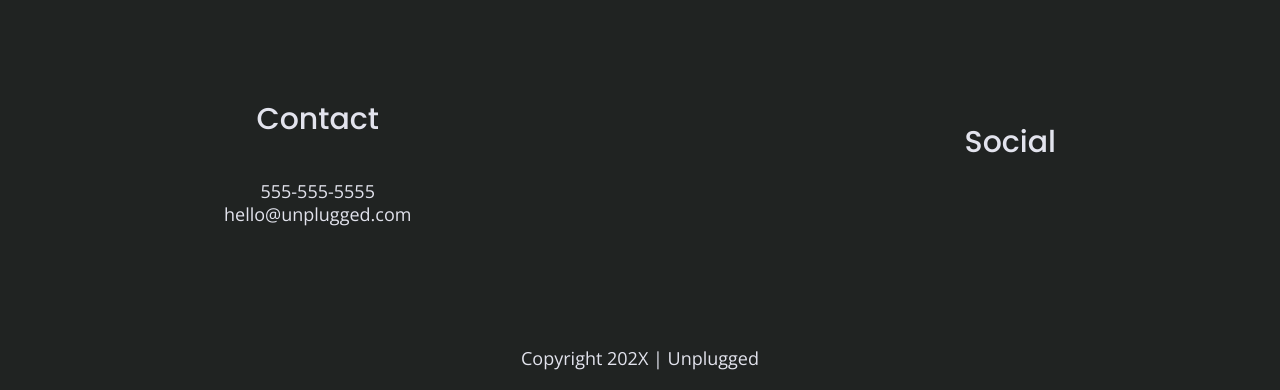
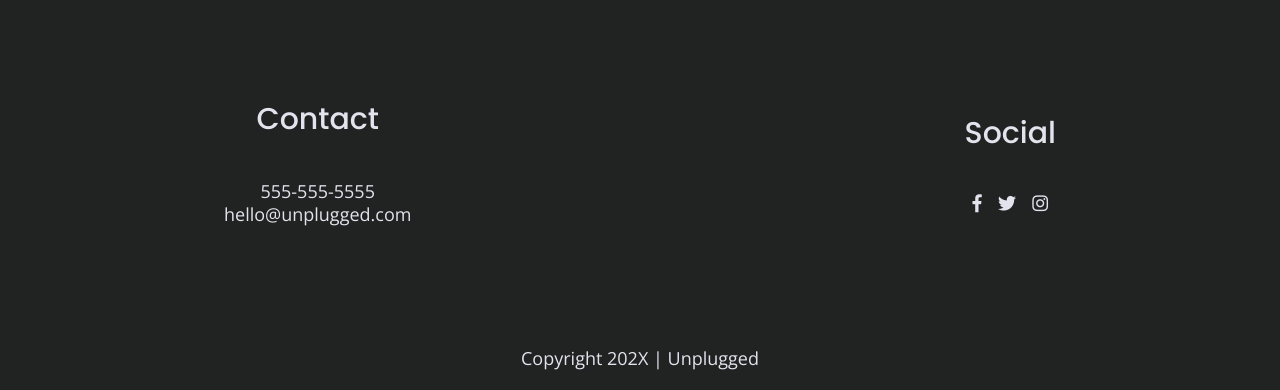
Before and after one commit to Sideris452/unplugged, a website: page about/index.html in a window 1280 px wide. Shown: the part 2113-2503 px from the top of the page. Drawn offline with nearby package versions, Linux system fonts and the light colour scheme.

Commit message:
added social media icon fonts

```diff
--- a/about/index.html
+++ b/about/index.html
@@ -116,9 +116,9 @@
         <div class="social">
           <h4>Social</h4>
             <div class="social-icons">
-              <p> <a href="https://www.facebook.com/Skillcrush/" target="_blank"></a> </p>
-              <p> <a href="https://twitter.com/Skillcrush" target="_blank"></a> </p>
-              <p> <a href="https://www.instagram.com/skillcrush/" target="_blank"></a></p>
+              <p> <a href="https://www.facebook.com/Skillcrush/" target="_blank"></a><i class="fab fa-facebook-f"></i> </p>
+              <p> <a href="https://twitter.com/Skillcrush" target="_blank"></a><i class="fab fa-twitter"></i> </p>
+              <p> <a href="https://www.instagram.com/skillcrush/" target="_blank"></a><i class="fab fa-instagram"></i> </p>
           </div>
         </div>
       </div>
```
Also changed, not shown: faq/index.html (+3 -3 lines), index.html (+3 -3 lines).
